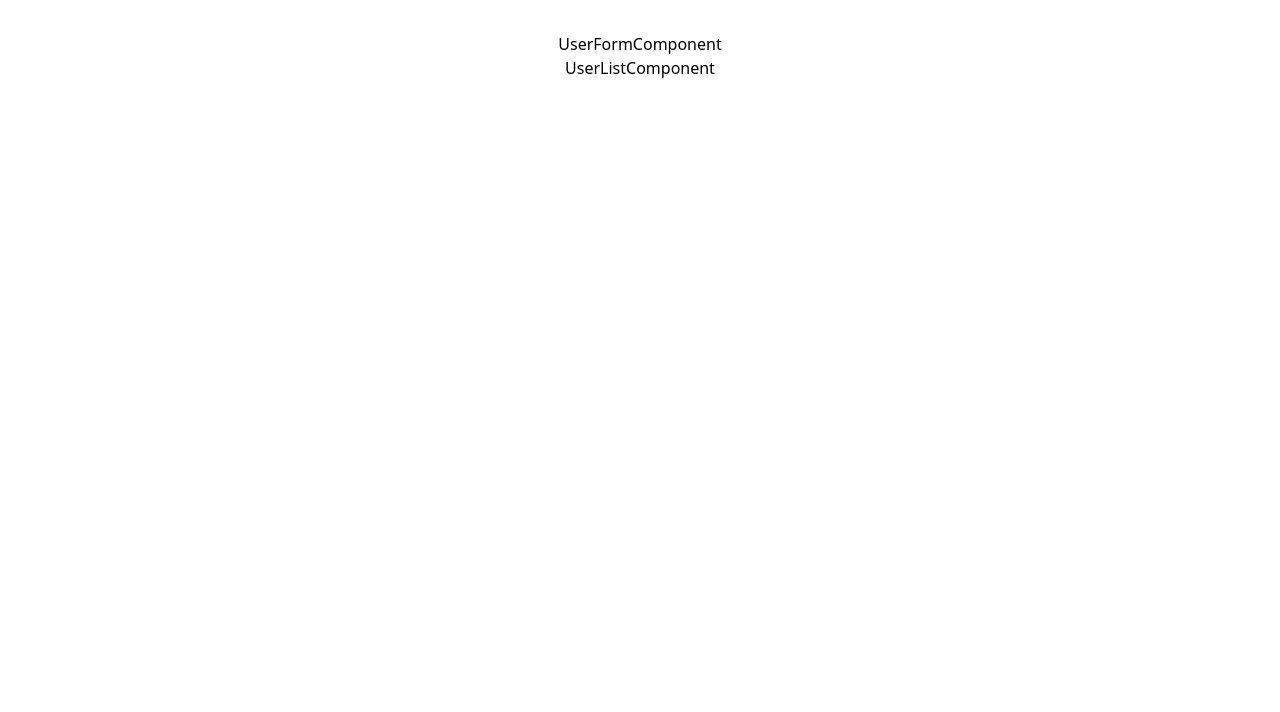
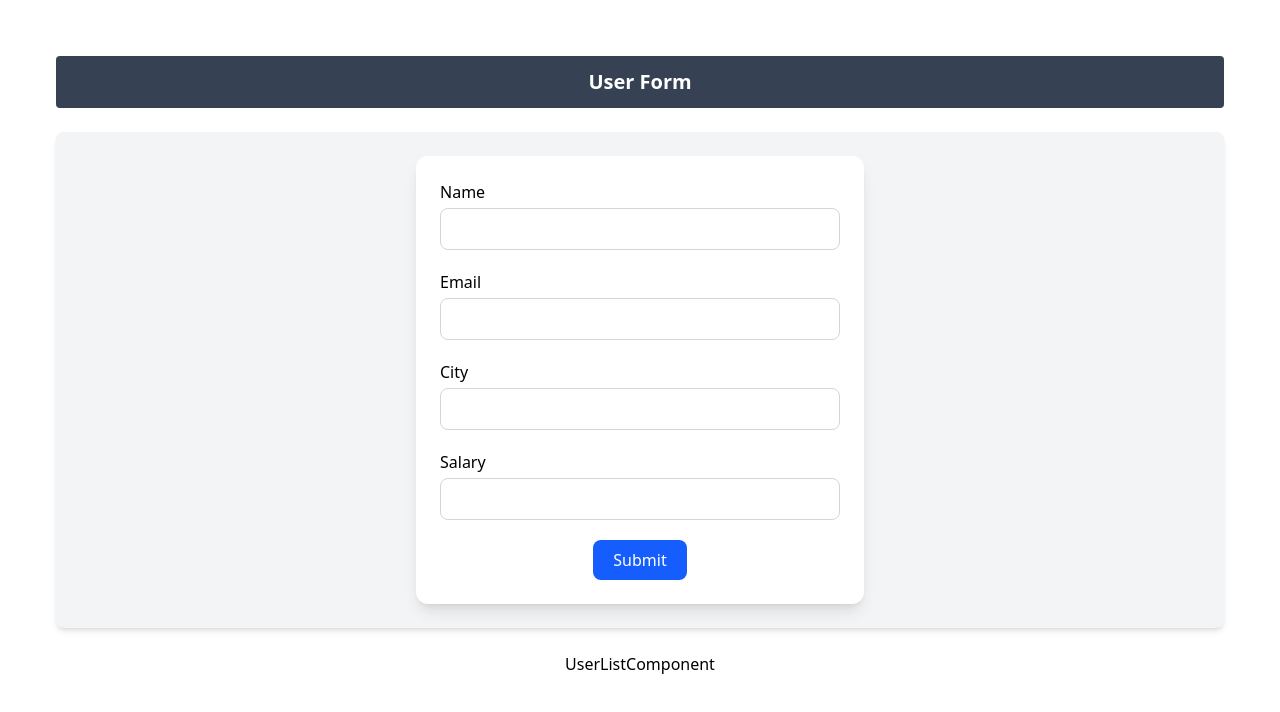
Before and after one commit to Fahad-Javed20/Users-App, a React app in the folder frontEnd/: page / in a window 1280 px wide. Shown: the top 712 px of the page. Built offline with nearby package versions, Linux system fonts and the light colour scheme; the HTML template or start-up script is replaced by a standard one.

Commit message:
Add user form with react-hook-form integration
Introduced a styled user form component using react-hook-form for validation and submission. Updated dependencies to include react-hook-form and implemented fields for name, email, city, and salary with required validation.

```diff
--- a/frontEnd/package.json
+++ b/frontEnd/package.json
@@ -13,6 +13,7 @@
     "@tailwindcss/vite": "^4.1.17",
     "react": "^19.2.0",
     "react-dom": "^19.2.0",
+    "react-hook-form": "^7.68.0",
     "tailwindcss": "^4.1.17"
   },
   "devDependencies": {
--- a/frontEnd/src/components/UserFormComponent.tsx
+++ b/frontEnd/src/components/UserFormComponent.tsx
@@ -1,8 +1,80 @@
+import { useForm } from "react-hook-form";
+import type { UserType } from "../types/UserType";
 
 const UserFormComponent = () => {
+  const { register, handleSubmit, formState: { errors } } = useForm<UserType>();
+
+  const onSubmit = (data: UserType) => {
+    console.log(data);
+  }
+
   return (
-    <div>UserFormComponent</div>
-  )
-}
+    <div className="p-6">
+      <h1 className="font-bold bg-gray-700 text-white text-xl py-3 mb-6 rounded text-center">
+        User Form
+      </h1>
 
-export default UserFormComponent
+      <div className="flex justify-center bg-gray-100 p-6 rounded-lg shadow-md">
+        <form onSubmit={handleSubmit(onSubmit)}
+
+          className="w-full max-w-md bg-white shadow-lg rounded-xl p-6 space-y-5 "
+        >
+          <div>
+            <label className="block font-medium mb-1 text-left">Name</label>
+            <input
+              {...register("name", { required: true })}
+              className="w-full border border-gray-300 rounded-lg p-2 focus:ring-2 focus:ring-blue-500 focus:outline-none"
+            />
+            {errors.name && (
+              <span className="text-red-500 text-sm">This field is required</span>
+            )}
+          </div>
+
+          <div>
+            <label className="block font-medium mb-1 text-left">Email</label>
+            <input
+              {...register("email", { required: true })}
+              className="w-full border border-gray-300 rounded-lg p-2 focus:ring-2 focus:ring-blue-500 focus:outline-none"
+            />
+            {errors.email && (
+              <span className="text-red-500 text-sm">This field is required</span>
+            )}
+          </div>
+
+          <div>
+            <label className="block font-medium mb-1 text-left">City</label>
+            <input
+              {...register("city", { required: true })}
+              className="w-full border border-gray-300 rounded-lg p-2 focus:ring-2 focus:ring-blue-500 focus:outline-none"
+            />
+            {errors.city && (
+              <span className="text-red-500 text-sm">This field is required</span>
+            )}
+          </div>
+
+          <div>
+            <label className="block font-medium mb-1 text-left">Salary</label>
+            <input
+              {...register("salary", { required: true })}
+              className="w-full border border-gray-300 rounded-lg p-2 focus:ring-2 focus:ring-blue-500 focus:outline-none"
+            />
+            {errors.salary && (
+              <span className="text-red-500 text-sm">This field is required</span>
+            )}
+          </div>
+
+          <div className="text-center">
+            <button
+              type="submit"
+              className="bg-blue-600 text-white px-5 py-2 rounded-lg hover:bg-blue-700 transition-all"
+            >
+              Submit
+            </button>
+          </div>
+        </form>
+      </div>
+    </div>
+  );
+};
+
+export default UserFormComponent;
```
Also changed, not shown: 1 other file (tests, documents, lock files or other folders).
